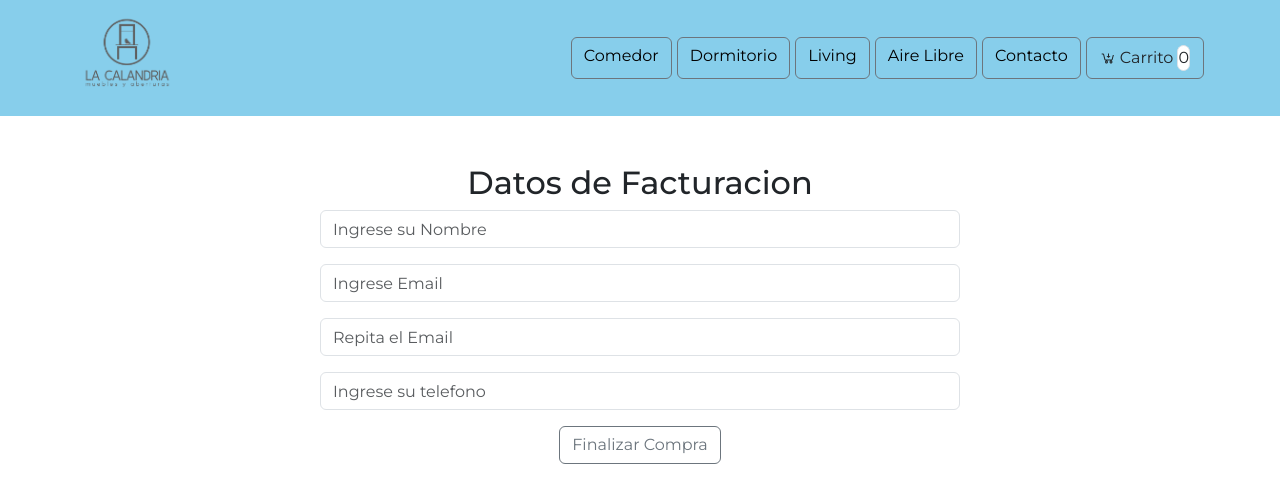
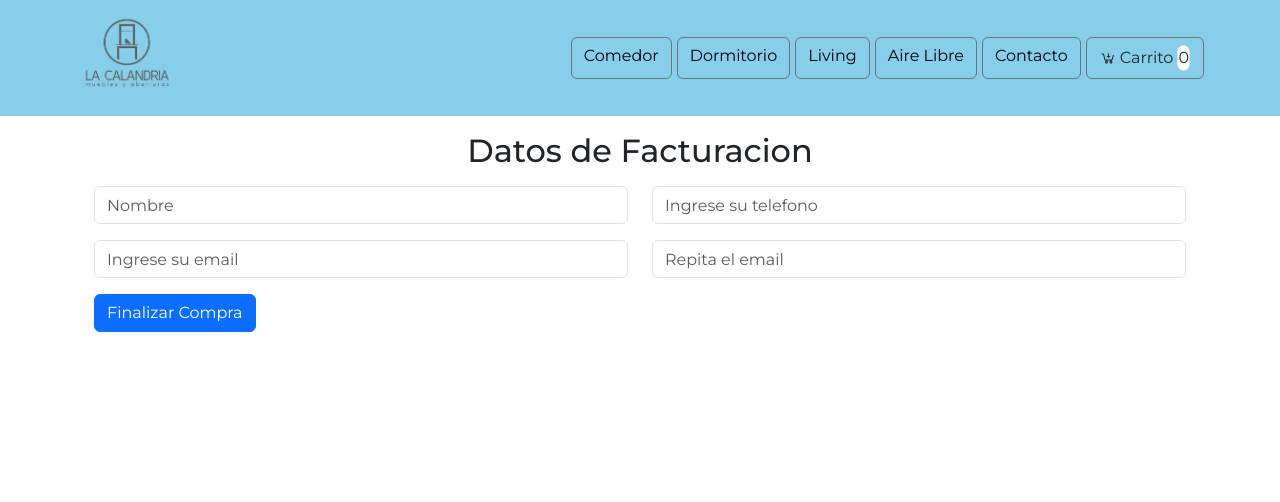
Before and after one commit to mpachecoy/reactmp, a React (Vite) app: page /checkout in a window 1280 px wide. Shown: the top 502 px of the page. Built offline with nearby package versions, Linux system fonts and the light colour scheme; no server answers.

Commit message:
Solucionando errores parte 2

```diff
--- a/src/App.jsx
+++ b/src/App.jsx
@@ -12,7 +12,7 @@ import Checkout from "./components/checkout/Checkout";
 
 function App() {
   return (
-    <div>
+
       <ContextProvider>
         <BrowserRouter>
           <NavBar />
@@ -27,7 +27,7 @@ function App() {
           </Routes>
         </BrowserRouter>
       </ContextProvider>
-    </div>
+
   );
 }
 
--- a/src/components/ItemDetailContairiner/ItemDetailContainer.jsx
+++ b/src/components/ItemDetailContairiner/ItemDetailContainer.jsx
@@ -6,11 +6,10 @@ import { doc, getDoc } from "firebase/firestore";
 import { db } from "../../config/firebase";
 
 const ItemDetailContainer = ({}) => {
-  const [item, setItem] = useState(null);
-  const [loading, setLoading] = useState(true);
-  const id = useParams().id;
+  const [item, setItem] = useState(null)
+  const [loading, setLoading] = useState(true)
+  const id = useParams().id
 
-  const navigate = useNavigate();
   useEffect(() => {
     setLoading(true)
     const getProducts = async() => {
--- a/src/components/checkout/Checkout.jsx
+++ b/src/components/checkout/Checkout.jsx
@@ -1,75 +1,116 @@
 import { addDoc, collection, getDoc } from "firebase/firestore";
 import React, { useContext, useState } from "react";
-import Swal from "sweetalert2";
-import Context from "../context/CartContext";
+import Context from '../context/CartContext';
+import { useForm } from "react-hook-form";
 import { db } from "../../config/firebase";
-import { useNavigate } from "react-router-dom";
+import Swal from 'sweetalert2'
 
 const Checkout = () => {
-    const [usuario, setUsuario] = useState({
-        name: '',
-        email: '',
-        repeatedEmail: '',
-        phone: ''
-    })
+    const [ pedidoId, setPedidoId ]= useState("")
+    const [emailMatch, setEmailMatch] = useState(true)
+    const [ error, setError ] = useState({})
+    const { cart, getTotal, vaciarCarrito } = useContext(Context)
 
-    const [emailMatch, setEmailMatch] = useState(true)
-    const [error, setError] = useState({})
+    const { register, handleSubmit } = useForm()
 
-    const { cart, getTotal } = useContext(Context)
-
-    const updateUser = (event) => {
-        setUsuario((usuario) => ({
-            ...usuario,
-            [event.target.name]: event.target.value
-        }))
-    }
-
-    const validateEmails = () => {
-        if(usuario.email === usuario.repeatedEmail) {
+    const comprar = (data) => {
+      const validateEmail = () => {
+        console.log(data.email)
+        console.log(data.repeatEmail)
+        if(data.email === data.repeatEmail){
           setEmailMatch(true)
         }else{
           setEmailMatch(false)
         }
       }
+      console.log(emailMatch)
 
       const validateForm = () => {
+        console.log(data.nombre)
         const errors = {}
-        if(!usuario.name){
-            errors.name= "Tenés que agregar un nombre"
+        if(!data.nombre){
+          errors.nombre = 'Tenes que agregar un nombre'
         }
         setError(errors)
         return Object.keys(errors).length === 0
       }
 
-    const getOrder = async () => {
+      const pedido = {
+        ciente: data,
+        carrito: cart,
+        total: getTotal()
+      }
+
+      const pedidoRef = collection(db, "pedidos")
+
       const isFormValid = validateForm()
-        validateEmails()
-        console.log(isFormValid)
-        console.log(validateEmails)
+      validateEmail()
+
+      console.log(validateForm)
+
+      if(isFormValid && emailMatch){
+        addDoc(pedidoRef, pedido)
+        .then((doc) => {
+          setPedidoId(doc.id)
+          Swal.fire({
+            title: 'Muchas gracias por tu compra!',
+            text:`Tu numero de compras es:    ${doc.id}`,
+            icon: 'success',
+            confirmButtonText: 'ACEPTAR'
+          })
+          console.log(pedido)
+          // vaciarCarrito()
+        })
+      }else{
+        console.log("Hay un error en el formulario")
       }
-    //
+    }
 
 
   return (
     <div>
-
-      <form className="d-flex flex-column align-items-center mt-5">
-        <h2>Datos de Facturacion</h2>
-        <div className="form-group w-50 justify-content-center">
-          <input type="text" className="form-control" name='name' onChange={updateUser} placeholder="Ingrese su Nombre"/>
+      <div className="container mt-3">
+        <h2 className="d-flex justify-content-center ">Datos de Facturacion</h2>
+        <form className="container mt-3" onSubmit={handleSubmit(comprar)}>
+          <div className="row">
+            <div className="col">
+              <input
+                type="text"
+                className="form-control"
+                placeholder="Nombre"
+                {...register("nombre")}
+              />
             </div>
-        <div className="form-group w-50">
-          <input type="email" className="form-control" name='email' onChange={updateUser} placeholder="Ingrese Email"/>
+            <div className="col">
+              <input
+                type="number"
+                className="form-control"
+                placeholder="Ingrese su telefono"
+                {...register("telefono")}
+              />
             </div>
-        <div className="form-group w-50">
-          <input type="email" className="form-control" name='repeatEmail' onChange={updateUser} placeholder="Repita el Email"/>
           </div>
-        <div className="form-group w-50">
-          <input type="text" className="form-control" name='phone' onChange={updateUser} placeholder="Ingrese su telefono"/>
+          <div className="form-group row mt-3">
+            <div className="col">
+              <input
+                type="email"
+                className="form-control"
+                placeholder="Ingrese su email"
+                {...register("email")}
+              />
             </div>
-        <button className='btn btn-outline-secondary' onClick={getOrder}> Finalizar Compra </button>
+            <div className="col">
+              <input
+                type="email"
+                className="form-control"
+                placeholder="Repita el email"
+                {...register("repeatEmail")}
+              />
+            </div>
+          </div>
+          <button className="btn btn-primary d-flex justify-content-center" type="submit">Finalizar Compra</button>
         </form>
+      </div>
     </div>
   );
 };
--- a/src/components/context/CartContext.jsx
+++ b/src/components/context/CartContext.jsx
@@ -1,9 +1,11 @@
-import React, {createContext, useState} from 'react'
+import React, {createContext, useState, useEffect} from 'react'
 
 const Context = createContext()
 
+const carritoInicial = JSON.parse(localStorage.getItem("cart")) || []
+
 export const ContextProvider = ({ children }) => {
-    const [cart, setCart] = useState([])
+    const [cart, setCart] = useState(carritoInicial)
 
     const addItem = (productoAgregado, cantidad) => {
         const nuevoProducto = {
@@ -36,6 +38,7 @@ export const ContextProvider = ({ children }) => {
     const varciarCarrito = () => {
         setCart([])
     }
+
     const cantidadTotal = () => {
         let total =  0
         cart.forEach((prod) => {
@@ -43,6 +46,9 @@ export const ContextProvider = ({ children }) => {
         })
         return total
     }
+    useEffect(() => {
+      localStorage.setItem("cart", JSON.stringify(cart))
+    }, [cart])
 
   return (
     <Context.Provider
```
Lines whose indentation alone changed are shown as unchanged.
